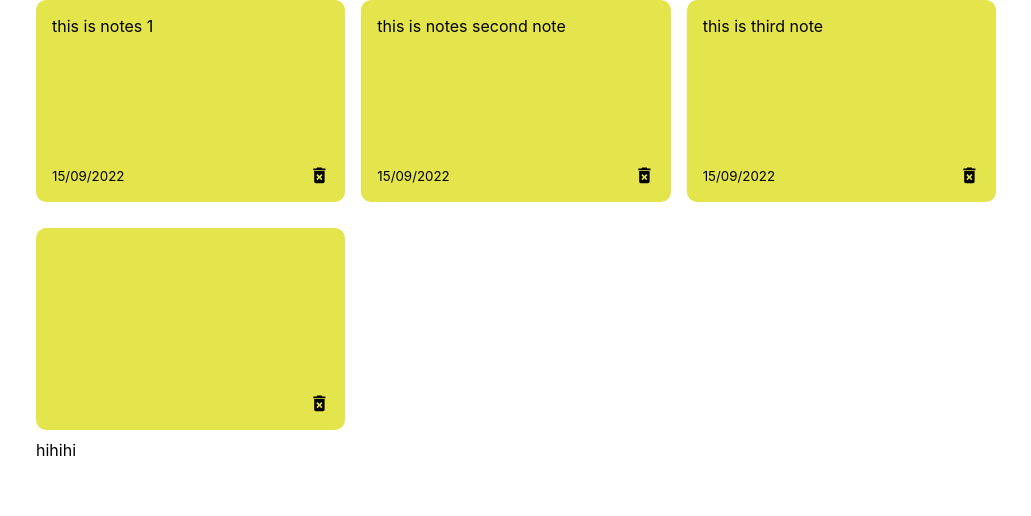
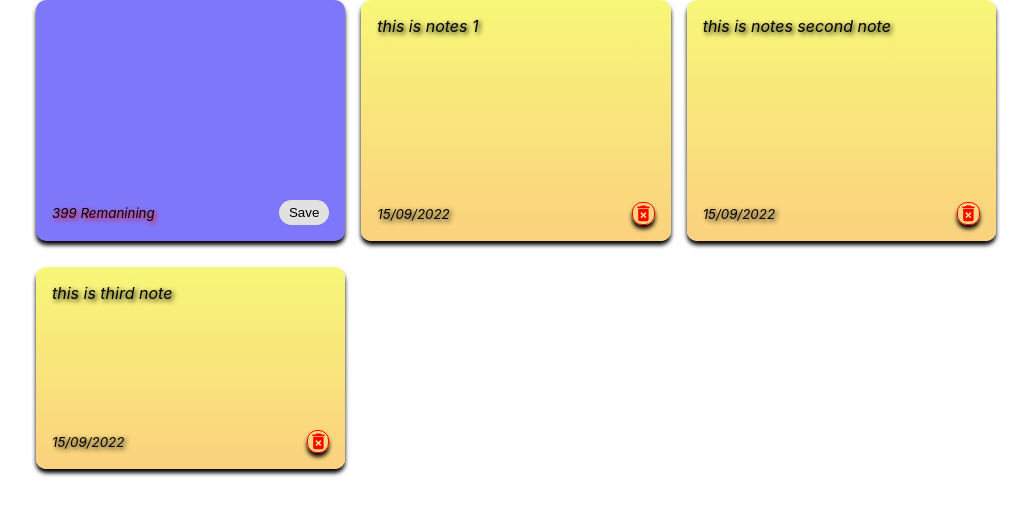
Before and after one commit to Uday3697/React-ToDo-App, a React (Create React App) app: page / in a window 1280 px wide. Shown: the top 516 px of the page, without its empty margins (124-1155 px from the left). Built offline with nearby package versions, Linux system fonts and the light colour scheme.

Commit message:
Add Notes And Delete Notes Func

```diff
--- a/src/App.jsx
+++ b/src/App.jsx
@@ -4,9 +4,7 @@ import { useState } from "react";
 import { nanoid } from "nanoid";
 
 function App() {
-  const [notes, setNotes] = useState(
-
-    [
+  const [notes, setNotes] = useState([
     {
       id: nanoid(),
       text: "this is notes 1",
@@ -22,14 +20,30 @@ function App() {
       text: "this is third note",
       date: "15/09/2022",
     },
-    ]
-  );
-
+  ]);
+  const addNote = (text) => {
+    console.log(text);
+    const date = new Date();
+    const newNote = {
+      id: nanoid(),
+      text: text,
+      date: date.toLocaleDateString(),
+    };
+    const newNotes = [...notes, newNote];
+    setNotes(newNotes);
+  };
+  const deleteNote = (id) => {
+    const newNotes = notes.filter((note) => note.id !== id);
+    setNotes(newNotes);
+  };
 
   return (
     <div className="main-container">
-      <NotesList notes={notes} />
-      hihihi
+      <NotesList
+        notes={notes}
+        handleAddNote={addNote}
+        handleDeleteNote={deleteNote}
+      />
     </div>
   );
 }
--- /dev/null
+++ b/src/Components/AddNote/AddNote.css
@@ -0,0 +1,36 @@
+.new {
+  background-color:rgb(127, 119, 250);
+  margin-bottom: 10px;
+  border-radius: 10px;
+  padding: 1rem;
+  min-height: 170px;
+  display: flex;
+  flex-direction: column;
+  justify-content: space-between;
+  box-shadow: 0px 4px 4px rgb(0 0 0/25);
+  text-shadow: 2px 2px 5px red;
+  font-style: italic;
+}
+.note.new:hover {
+  transform: scaleX(1.05);
+  transition: 0.4s all ease;
+}
+textarea {
+  border: none;
+  resize: none;
+  background-color:rgb(127, 119, 250);
+  color: white;
+}
+textarea:focus {
+  outline: none;
+}
+.save {
+  background-color: #e1e1e1;
+  border: none;
+  border-radius: 15px;
+  padding: 5px 10px 5px 10px;
+}
+.save:hover {
+  background-color: gold;
+  cursor: pointer;
+}
--- /dev/null
+++ b/src/Components/AddNote/AddNote.jsx
@@ -0,0 +1,37 @@
+import React from 'react';
+import './AddNote.css'
+import { useState } from 'react';
+
+const AddNote = ({handleAddNote}) => {
+    const charLimit=400;
+    const [noteText, setNoteText] = useState(' ');
+    const handleChange=(e)=>{
+        // console.log(e.target.value)
+        if(charLimit-e.target.value.length >=0){
+            setNoteText(e.target.value)
+        }
+
+    }
+    const handleClick=()=> {
+        if(noteText.trim().length > 0 ){
+            handleAddNote(noteText);
+            setNoteText('')
+        }
+    }
+  return (
+    <div className="new">
+        <textarea cols="10" rows="12"
+        placeholder='Type Here To Add Note...'
+        value={noteText }
+        onChange={handleChange}
+        ></textarea>
+        <div className="note-footer">
+            <small>{charLimit-noteText.length} Remanining</small>
+            <button className='save' onClick={handleClick}>Save</button>
+        </div>
+    </div>
+
+  )
+}
+
+export default AddNote
--- a/src/Components/Note/Note.css
+++ b/src/Components/Note/Note.css
@@ -1,5 +1,5 @@
-.note{
-    background-color: rgb(228, 228, 77);
+.note {
+  /* background-color: rgb(114, 161, 250); */
   margin-bottom: 10px;
   border-radius: 10px;
   padding: 1rem;
@@ -7,9 +7,51 @@
   display: flex;
   flex-direction: column;
   justify-content: space-between;
+  box-shadow: 0px 4px 4px rgb(0 0 0/25);
+  background: rgb(24, 21, 15);
+  text-shadow: 2px 2px 5px black;
+  font-style: italic;
+  white-space: pre-wrap;
+  overflow-wrap: break-word;
+  /* color: white; */
+
+  background: linear-gradient(
+    90deg,
+    hsla(40, 94%, 74%, 1) 0%,
+    rgb(131, 187, 252) 100%
+  );
+
+  background: -moz-linear-gradient(
+    90deg,
+    hsla(40, 94%, 74%, 1) 0%,
+    hsla(60, 89%, 72%, 1) 100%
+  );
+
+  background: -webkit-linear-gradient(
+    90deg,
+    hsla(40, 94%, 74%, 1) 0%,
+    hsla(60, 89%, 72%, 1) 100%
+  );
+
+  filter: progid: DXImageTransform.Microsoft.gradient( startColorstr="#FBD07C", endColorstr="#F7F779", GradientType=1 );
 }
-.note-footer{
+.note-footer {
   display: flex;
   justify-content: space-between;
   align-items: center;
 }
+.note:hover {
+  transform: scaleX(1.05);
+  transition: 0.4s all ease;
+}
+.delete-icon {
+  border: 1px solid red;
+  border-radius: 10px;
+  box-shadow: 0px 4px 4px rgb(0 0 0/25);
+
+}
+.delete-icon:hover {
+  transform: scale(1.5);
+
+  cursor: pointer;
+}
--- a/src/Components/Note/Note.jsx
+++ b/src/Components/Note/Note.jsx
@@ -3,13 +3,14 @@ import './Note.css'
 import {MdDeleteForever} from 'react-icons/md'
 
 
-const Note = ({id,text,date}) => {
+const Note = ({id,text,date,handleDeleteNote}) => {
+
   return (
     <div className="note">
         <span>{text}</span>
         <div className="note-footer">
             <small>{date}</small>
-            <MdDeleteForever className='delete-icon' size="1.3em" />
+            <MdDeleteForever onClick={()=> handleDeleteNote(id)} className='delete-icon' size="1.3em" color='red' />
         </div>
     </div>
   )
--- a/src/Components/NotesList/NotesList.jsx
+++ b/src/Components/NotesList/NotesList.jsx
@@ -1,20 +1,24 @@
-import React from 'react'
-import './NotesList.css'
-import Note from "../../Components/Note/Note"
-function NotesList({notes}){
+import React from "react";
+import "./NotesList.css";
+import Note from "../../Components/Note/Note";
+import AddNote from "../AddNote/AddNote";
+
+function NotesList({ notes, handleAddNote, handleDeleteNote }) {
   return (
     <div className="notes-list">
-      {notes.map(
-        (note)=>{
-          return (
-            <Note id={note.text} text={note.text} date={note.date}  />
-          )
-        }
-      )}
-      <Note />
-
+      <AddNote handleAddNote={handleAddNote} />
+      {notes.map((note) => {
+        return (
+          <Note
+            id={note.text}
+            text={note.text}
+            date={note.date}
+            handleDeleteNote={handleDeleteNote}
+          />
+        );
+      })}
     </div>
-  )
+  );
 }
 
-export default NotesList
+export default NotesList;
```
Lines whose indentation alone changed are shown as unchanged.
